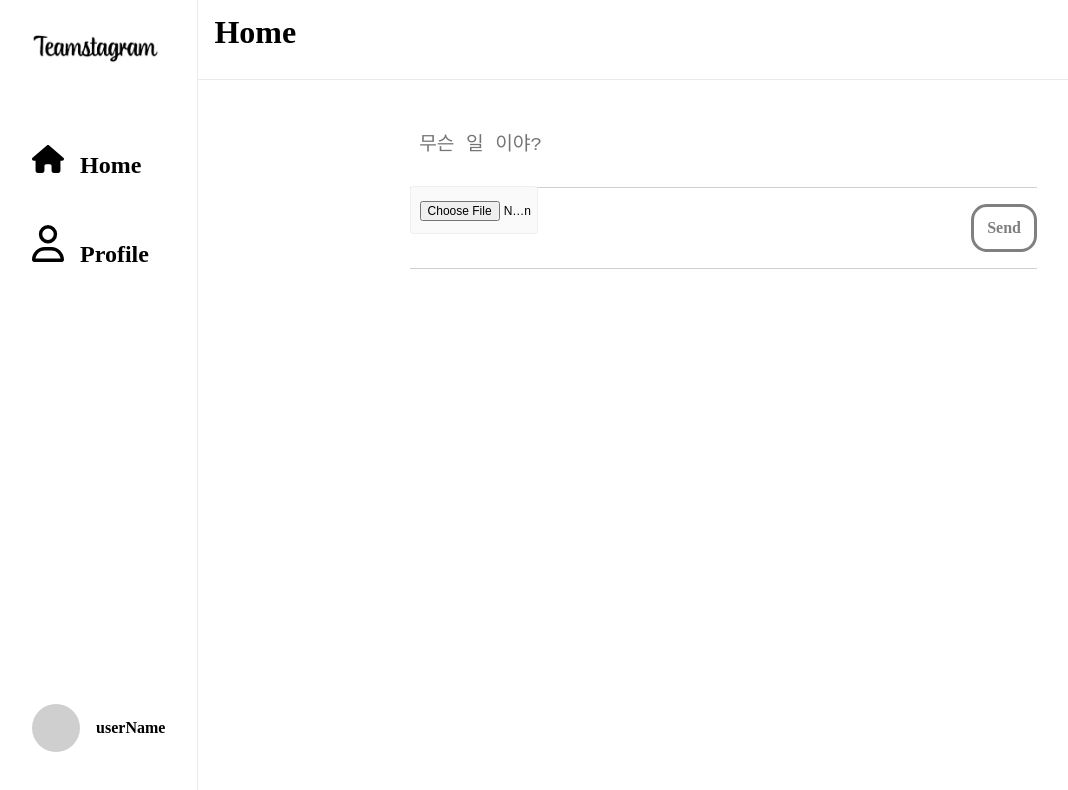
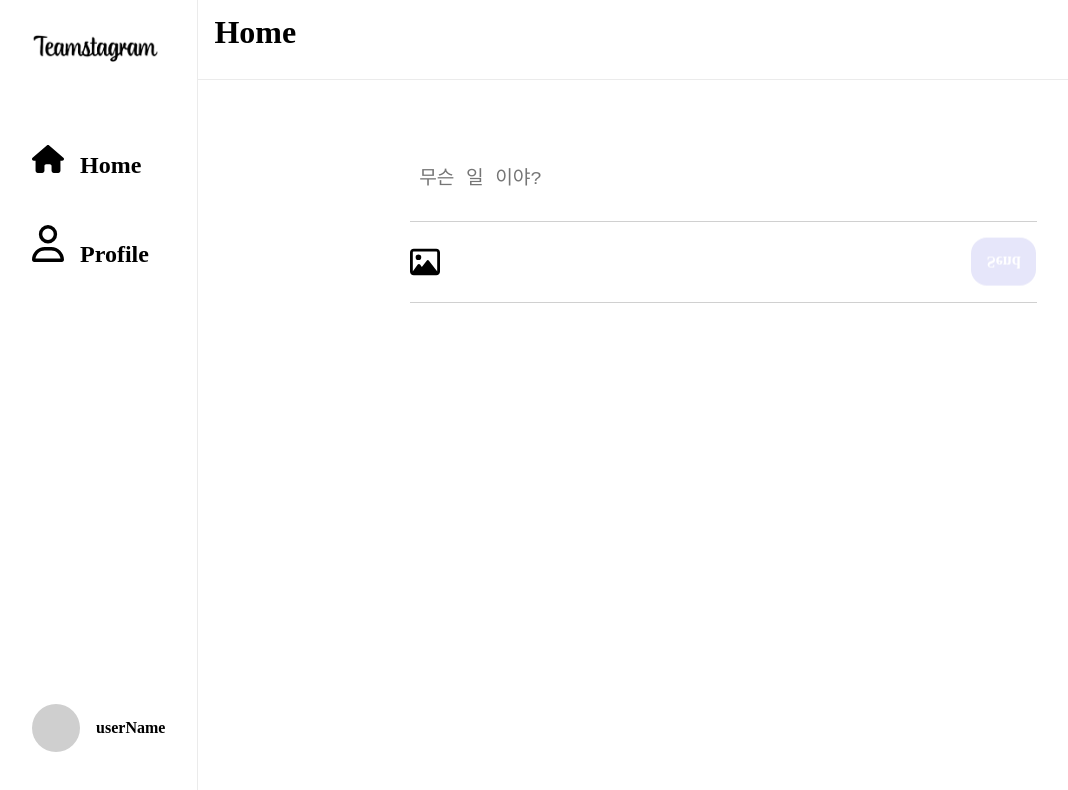
Before and after one commit to chanyangpraise/portfolioFrontend, a React (Vite) app: page /main in a window 1280 px wide. Shown: the top 790 px of the page, without its empty margins (32-1100 px from the left). Built offline with nearby package versions, Linux system fonts and the light colour scheme.

Commit message:
프로젝트 4.5일차 호동 send button 스타일 지정중, input버튼 아이콘svg로 변경완료 todo : componenets 분리, 1순위 -> 좋아요댓글수정삭제 기능추가, 스타일잡아주기

```diff
--- a/src/Routers/RightMain.css
+++ b/src/Routers/RightMain.css
@@ -13,15 +13,22 @@
 }
 
 .main_img_alert {
-  position: absolute;
-  top: 200px;
-  right: 1300px;
+  color: white;
+  background-color: rgb(201, 201, 201);
+  font-size: 1rem;
+  padding: 0.5rem;
   font-weight: bold;
-  border: 1px solid black;
-  padding: 1rem;
-  border-radius: 20px;
+  border: 1px solid rgb(201, 201, 201);
+  border-radius: 5px 5px 5px 5px;
   opacity: 0;
   transition: 1s;
+  position: relative;
+  top: 1.5rem;
+}
+
+.img_send_button {
+  width: 30px;
+  cursor: pointer;
 }
 
 /* main */
@@ -74,31 +81,29 @@
   margin-bottom: 3rem;
 }
 
-.main_img_button {
-  position: relative;
-  bottom: 18px;
-  width: 10vw;
-  height: 6vh;
-  cursor: pointer;
-  z-index: 10;
-  opacity: 1;
-}
 .main_send_button {
   all: unset;
-  border: 3px solid black;
+  border: 3px solid #0000c5;
+  background-color: #0000c5;
+  color: white;
   padding: 0.8rem;
   border-radius: 1rem;
   cursor: pointer;
   font-weight: bold;
+  transition: 1s;
 }
 .main_send_button:disabled {
   all: unset;
-  border: 3px solid gray;
-  color: gray;
+  border: 3px solid #0000c5;
+  background-color: #0000c5;
+  color: white;
   padding: 0.8rem;
   border-radius: 1rem;
   cursor: pointer;
   font-weight: bold;
+  opacity: 0.1;
+  transition: 1s;
+  transform: rotateX(180deg);
 }
 
 .main_post_wrap {
@@ -115,7 +120,7 @@
   padding-bottom: 0;
   margin: 0 auto;
   margin-bottom: 2rem;
-  width: 55%;
+  width: 70%;
   line-break: auto;
 }
 
--- a/src/Routers/RightMain.jsx
+++ b/src/Routers/RightMain.jsx
@@ -1,6 +1,6 @@
 import React, { useRef, useState } from "react";
 import "./RightMain.css";
-// import imgButton from "../asset/image-regular.svg";
+import imgButton from "../asset/image-regular.svg";
 import HeartImg from "../asset/heart-regular.svg";
 import SideProfile from "../Components/SideProfile";
 
@@ -66,15 +66,19 @@ function RightMain() {
     };
   };
 
+  const imgInputClick = () => {
+    imgbutton.current.click();
+  };
+
   return (
     <>
       <div className="main_header">
         <h1>Home</h1>
       </div>
-      <span ref={imgAlert} className="main_img_alert">
-        사진을 첨부해주세요.
-      </span>
       <form onSubmit={onSubmit} className="main_wrap">
+        <span ref={imgAlert} className="main_img_alert">
+          사진을 첨부해주세요.
+        </span>
         <div>
           <textarea
             onChange={textAdd}
@@ -88,7 +92,15 @@ function RightMain() {
           <img src={img} alt="#" className="main_input_img" />
         </div>
         <div className="main_bottom_box">
-          <input type="file" className="main_img_button" accept="image/*" ref={imgbutton} onChange={ImgAdd} />
+          <input
+            type="file"
+            className="main_img_button"
+            accept="image/*"
+            ref={imgbutton}
+            onChange={ImgAdd}
+            style={{ display: "none" }}
+          />
+          <img src={imgButton} className="img_send_button" alt="imgSendButton" onClick={imgInputClick}></img>
           <button className="main_send_button" ref={sendButton} disabled>
             Send
           </button>
```
